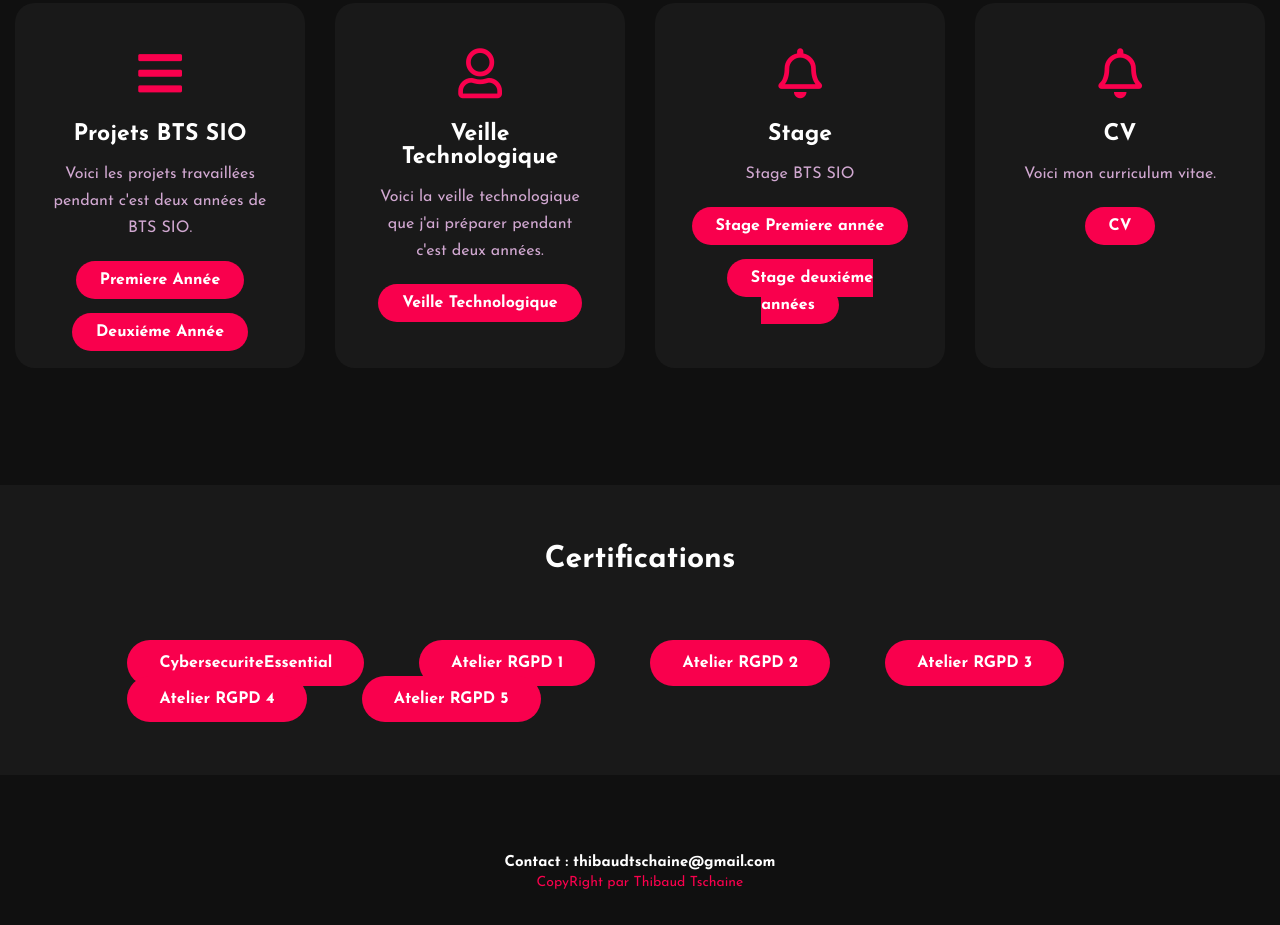
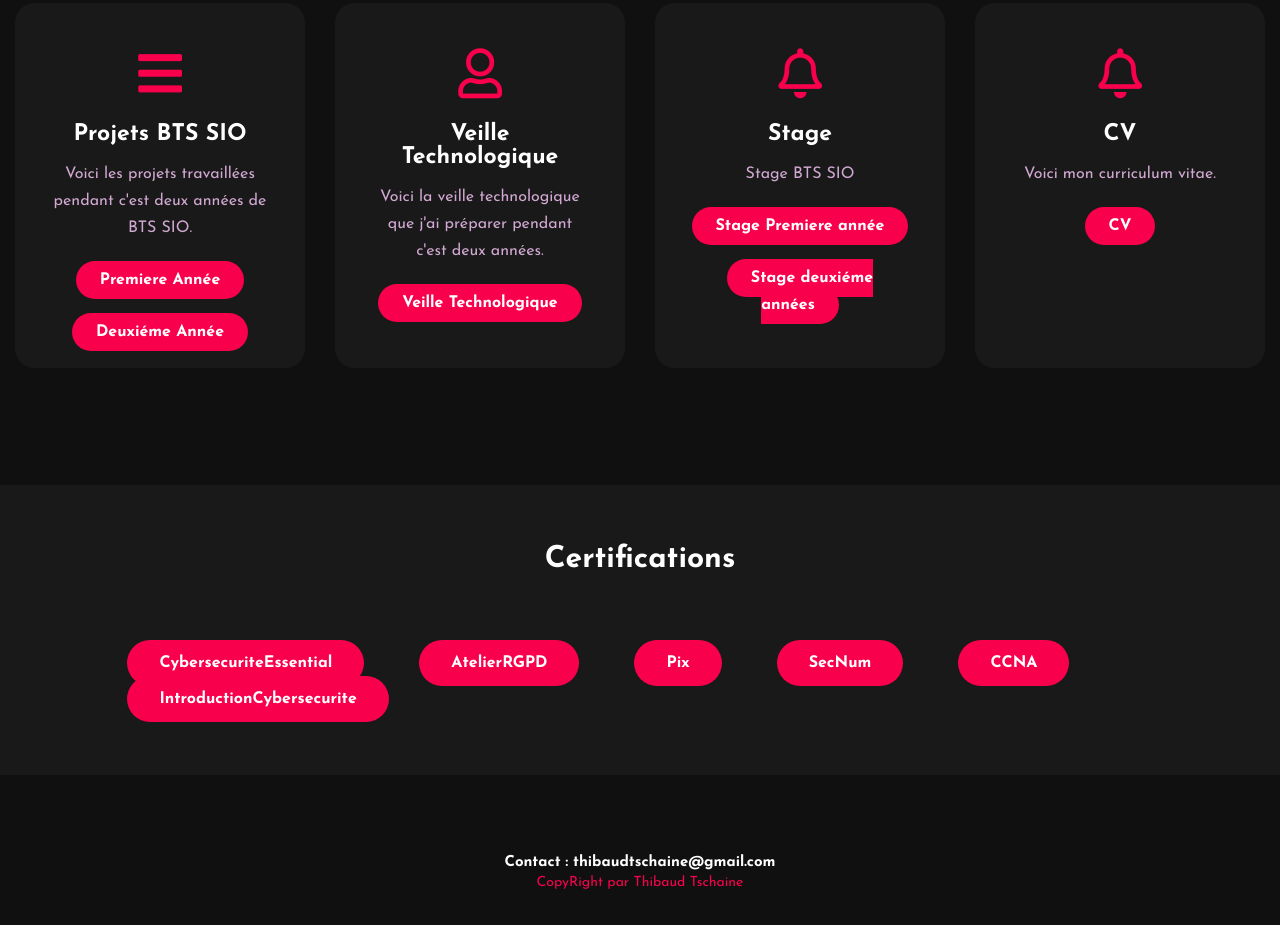
Before and after one commit to ThibaudTschaine/Porfolio, a plain HTML site: page index.html in a window 1280 px wide. Shown: the part 1004-1929 px from the top of the page. Drawn offline with Linux system fonts and the light colour scheme.

Commit message:
Add files via upload

```diff
--- a/index.html
+++ b/index.html
@@ -27,7 +27,7 @@
 		</div>
 	</div>
 
-	<!----About section start---->
+	<!----A Propos---->
 	<section class="about">
 		<div class="main">
 			<div class="about-text">
@@ -81,7 +81,7 @@
 						<a class="button" href="Rapport_de_Stage_SIO1_Thibaud_Tschaine.pdf">Stage Premiere année</a>
 					</p>
 					<p style="text-align: center;">
-						<a class="button" href="">Stage deuxiéme années</a>
+						<a class="button" href="Rapport_de_Stage_SIO2_Thibaud_Tschaine.pdf">Stage deuxiéme années</a>
 					</p>
 				</div>
 			</div>
@@ -100,17 +100,17 @@
 		</div>
 	</div>
 
-	<!------Contact Me------>
+	<!------Attestations------>
 	<div class="contact-me">
 		<p>Certifications</p>
 			<nav>
 				<ul>
 					<li><a class="button-two" href="Certificat/CybersecuriteEssential.pdf">CybersecuriteEssential</a></li>
-					<li><a class="button-two" href="Certificat/Certificat_1.pdf">Atelier RGPD 1</a></li>
-					<li><a class="button-two" href="Certificat/Certificat_2.pdf">Atelier RGPD 2</a></li>
-					<li><a class="button-two" href="Certificat/Certificat_3.pdf">Atelier RGPD 3</a></li>
-					<li><a class="button-two" href="Certificat/Certificat_4.pdf">Atelier RGPD 4</a></li>
-					<li><a class="button-two" href="Certificat/Certificat_5.pdf">Atelier RGPD 5</a></li>
+					<li><a class="button-two" href="Certificat/AtelierRGPD.pdf">AtelierRGPD</a></li>
+					<li><a class="button-two" href="Certificat/attestation-pix.pdf">Pix</a></li>
+					<li><a class="button-two" href="Certificat/Attestation-SecNum.pdf">SecNum</a></li>
+					<li><a class="button-two" href="Certificat/CCNA.pdf">CCNA</a></li>
+					<li><a class="button-two" href="Certificat/Introduction-Cybersecurite.pdf">IntroductionCybersecurite</a></li>
 				</ul>
 			</nav>
 	</div>
```
Also changed, not shown: html/Projets2.html (+11 -0 lines), 7 other files.
